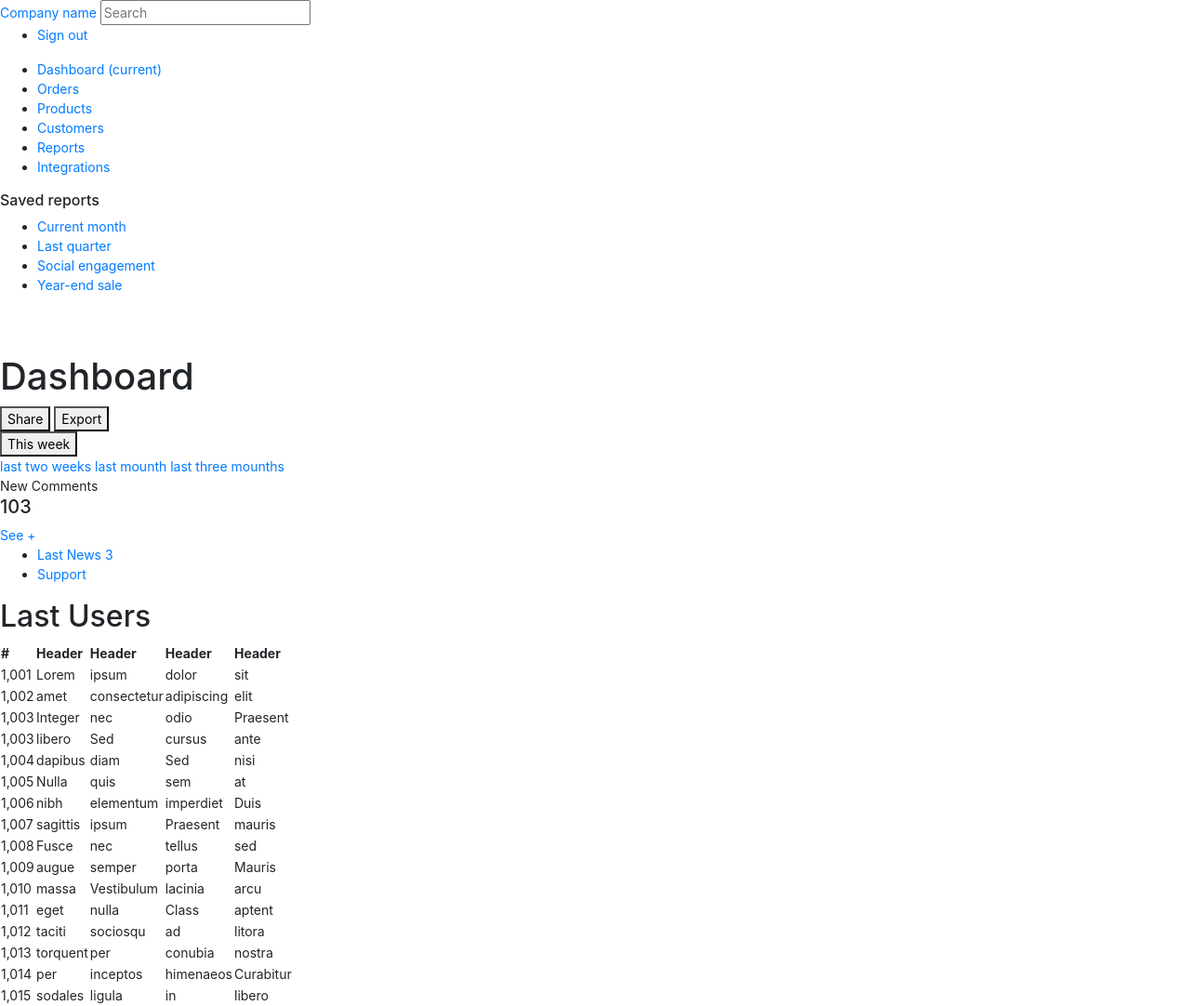
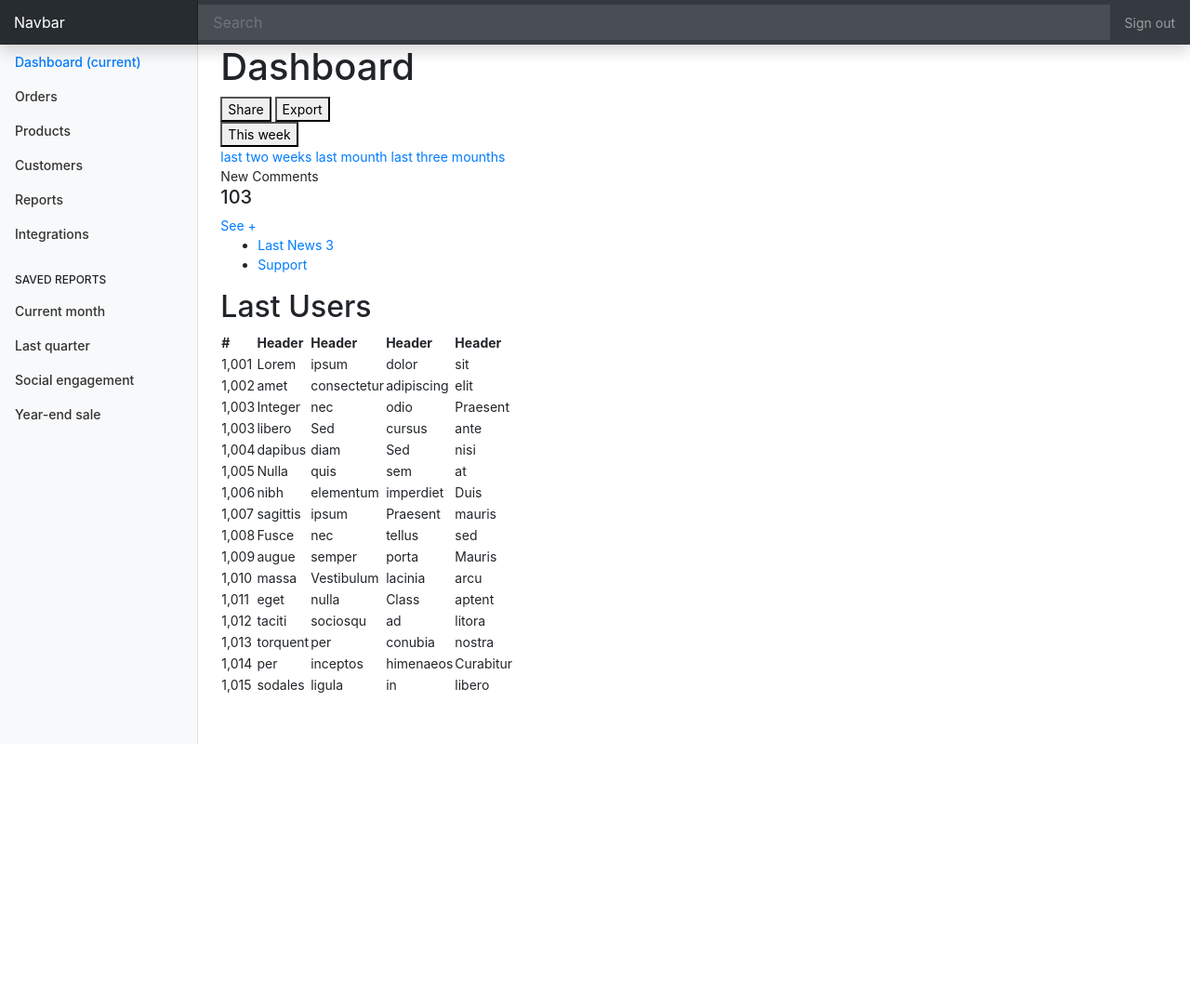
Before and after one commit to adrianoarrudaramos/dashboard-bootstrap4, a plain HTML site: page index.html in a window 1280 px wide. Shown: the whole page at 93% size. After the commit the page ends 800 px from the top, so only its background shows below. Drawn offline with Linux system fonts and the light colour scheme.

Commit message:
Ajuste sidebar esquerda

```diff
--- a/index.html
+++ b/index.html
@@ -17,81 +17,80 @@
 </head>
 
 <body>
-  <header class="">
-    <a class="" href="#">Company name</a>
-    <input class="" type="text" placeholder="Search" aria-label="Search">
-    <ul class="">
-      <li class="">
-        <a class="" href="#">Sign out</a>
-      </li>
-    </ul>
+
+  <header class="navbar navbar-dark bg-dark p-0 flex-nowrap fixed-top shadow">
+    <a class="navbar-brand col-2 mr-0" href="#">Navbar</a>
+    <input class="form-control form-control-dark" type="text" placeholder="Search" aria-label="Search">
+    <div class="navbar-nav px-3">
+      <a class="nav-item nav-link py-0 text-nowrap" href="#">Sign out</a>
+    </div>
   </header>
 
 
-  <nav class="">
-    <div class="">
-      <ul class="">
+  <nav class="col-2 bg-light sidebar">
+
+      <ul class="nav flex-column">
         <li class="">
-          <a class="" href="#">
+          <a class="nav-link active" href="#">
             Dashboard <span class="">(current)</span>
           </a>
         </li>
-        <li class="">
-          <a class="" href="#">
+        <li class="nav-item">
+          <a class="nav-link" href="#">
             Orders
           </a>
         </li>
-        <li class="">
-          <a class="" href="#">
+        <li class="nav-item">
+          <a class="nav-link" href="#">
             Products
           </a>
         </li>
-        <li class="">
-          <a class="" href="#">
+        <li class="nav-item">
+          <a class="nav-link" href="#">
             Customers
           </a>
         </li>
-        <li class="">
-          <a class="" href="#">
+        <li class="nav-item">
+          <a class="nav-link" href="#">
             Reports
           </a>
         </li>
-        <li class="">
-          <a class="" href="#">
+        <li class="nav-item">
+          <a class="nav-link" href="#">
             Integrations
           </a>
         </li>
       </ul>
 
-      <h6 class="">
+      <h6 class="sidebar-heading px-3 mt-4">
         <span>Saved reports</span>
       </h6>
-      <ul class="">
-        <li class="">
-          <a class="" href="#">
+      <ul class="nav flex-column">
+        <li class="nav-item">
+          <a class="nav-link" href="#">
             Current month
           </a>
         </li>
-        <li class="">
-          <a class="" href="#">
+        <li class="nav-item">
+          <a class="nav-link" href="#">
             Last quarter
           </a>
         </li>
-        <li class="">
-          <a class="" href="#">
+        <li class="nav-item">
+          <a class="nav-link" href="#">
             Social engagement
           </a>
         </li>
-        <li class="">
-          <a class="" href="#">
+        <li class="nav-item">
+          <a class="nav-link" href="#">
             Year-end sale
           </a>
         </li>
       </ul>
-    </div>
+
   </nav>
 
-  <main role="main" class="">
+  <main role="main" class="col-10 ml-auto px-4">
     <div class="">
       <h1 class="">Dashboard</h1>
       <div class="">
```
